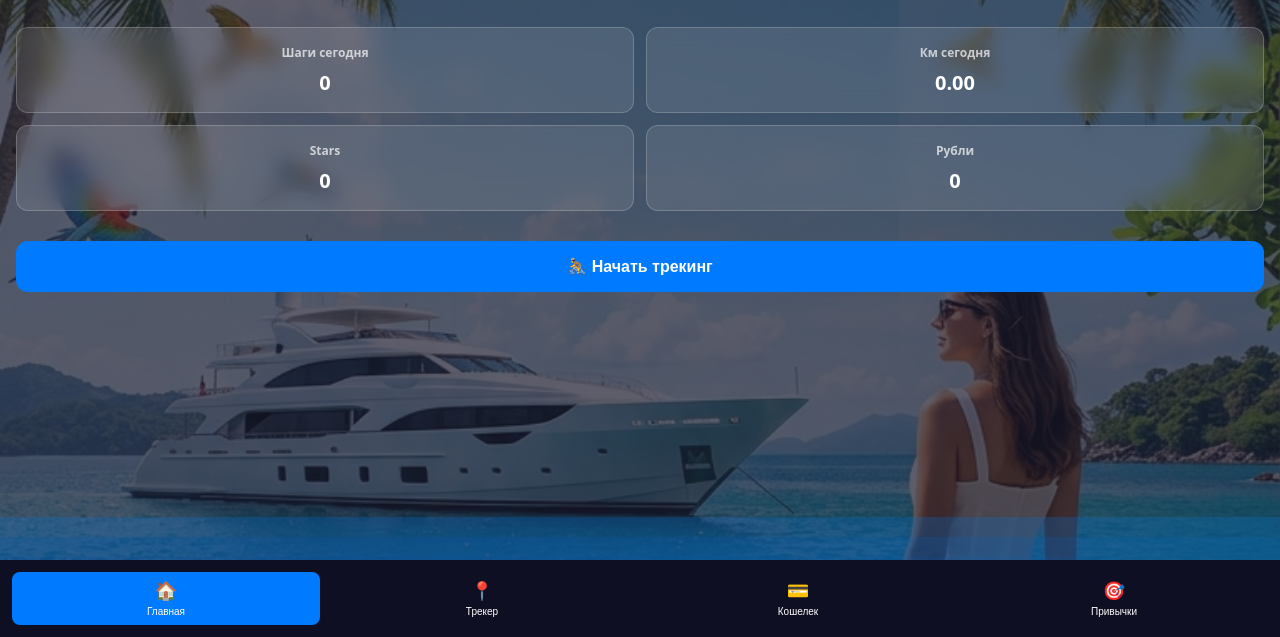
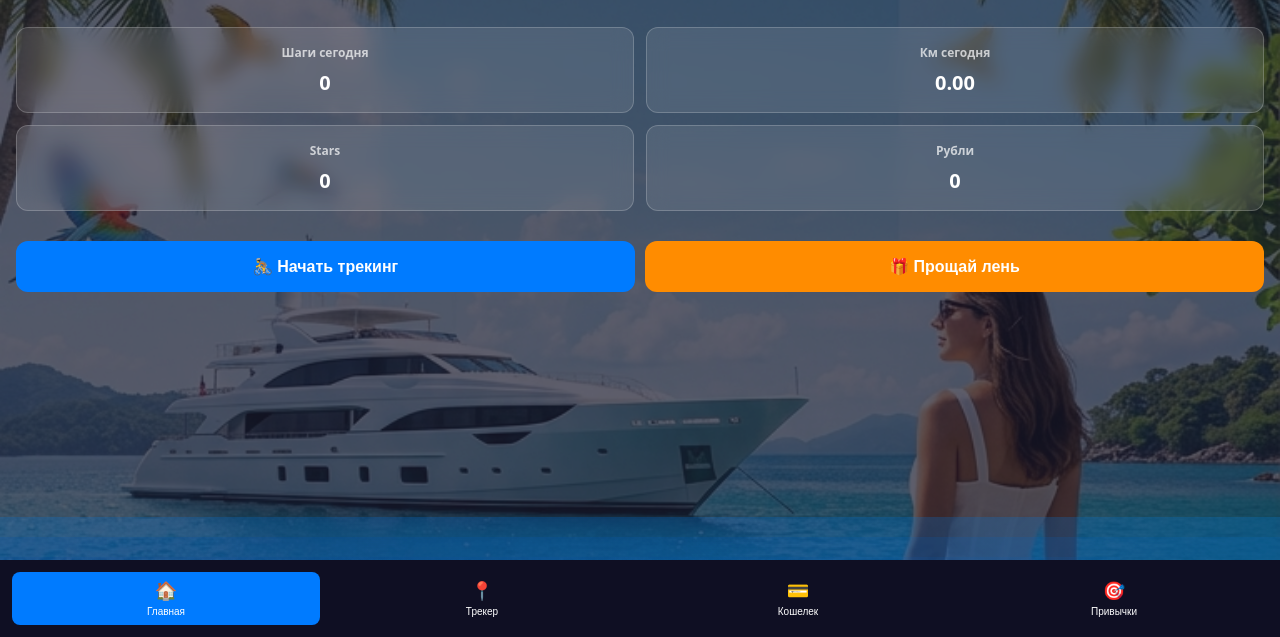
Before and after one commit to DmitriyDzhambek/Mini-appYacht, a website: page index.html in a window 1280 px wide. Shown: the part 163-800 px from the top of the page. Drawn offline with Linux system fonts and the light colour scheme.

Commit message:
Add orange 'Прощай лень' button and integrate ad code
- Add orange 'Прощай лень' button near tracker on home screen
- Update wallet button to orange color
- Integrate show_10942535 ad code with proper comments
- Replace 'реклама' with 'Прощай лень' everywhere
- Add flex layout for button arrangement
- Maintain all existing functionality
- Ready for background image integration

```diff
--- a/index.html
+++ b/index.html
@@ -311,7 +311,10 @@
                     <div class="value" id="rub">0</div>
                 </div>
             </div>
-            <button class="btn" onclick="startTracker()">🚴 Начать трекинг</button>
+            <div style="display:flex;gap:10px;margin-bottom:15px;">
+                <button class="btn" onclick="startTracker()" style="flex:1;">🚴 Начать трекинг</button>
+                <button class="btn" onclick="showRewardedAd()" style="flex:1;background:#ff8c00;">🎁 Прощай лень</button>
+            </div>
         </div>
 
         <div id="tracker" class="screen">
@@ -352,7 +355,7 @@
         <div id="wallet" class="screen">
             <div class="section">
                 <h3>💰 Заработать награды</h3>
-                <button class="btn" onclick="showRewardedAd()">🎁 Прощай лень</button>
+                <button class="btn" onclick="showRewardedAd()" style="background:#ff8c00;">🎁 Прощай лень</button>
                 <button class="btn secondary" onclick="showOffers()">📋 Выполнить задания</button>
                 <button class="btn secondary" onclick="showAffiliates()">🛒 Партнерские скидки</button>
             </div>
@@ -800,8 +803,10 @@
 
         // Монетизация функции
         function showRewardedAd() {
-            if (typeof show_10942535 === 'function') {
+            // Rewarded Popup
             show_10942535('pop').then(() => {
+                // user watch ad till the end or close it in interstitial format
+                // your code to reward user for rewarded format
                 alert('Спасибо за просмотр! +5 Stars');
                 state.stars += 5;
                 state.transactions.unshift({
@@ -811,12 +816,11 @@
                 });
                 updateDisplay();
             }).catch(e => {
+                // user get error during playing ad
+                // do nothing or whatever you want
                 console.log('Ad error:', e);
                 alert('Прощай лень');
             });
-            } else {
-                alert('Прощай лень');
-            }
         }
 
         function showOffers() {
```
Lines whose indentation alone changed are shown as unchanged.
